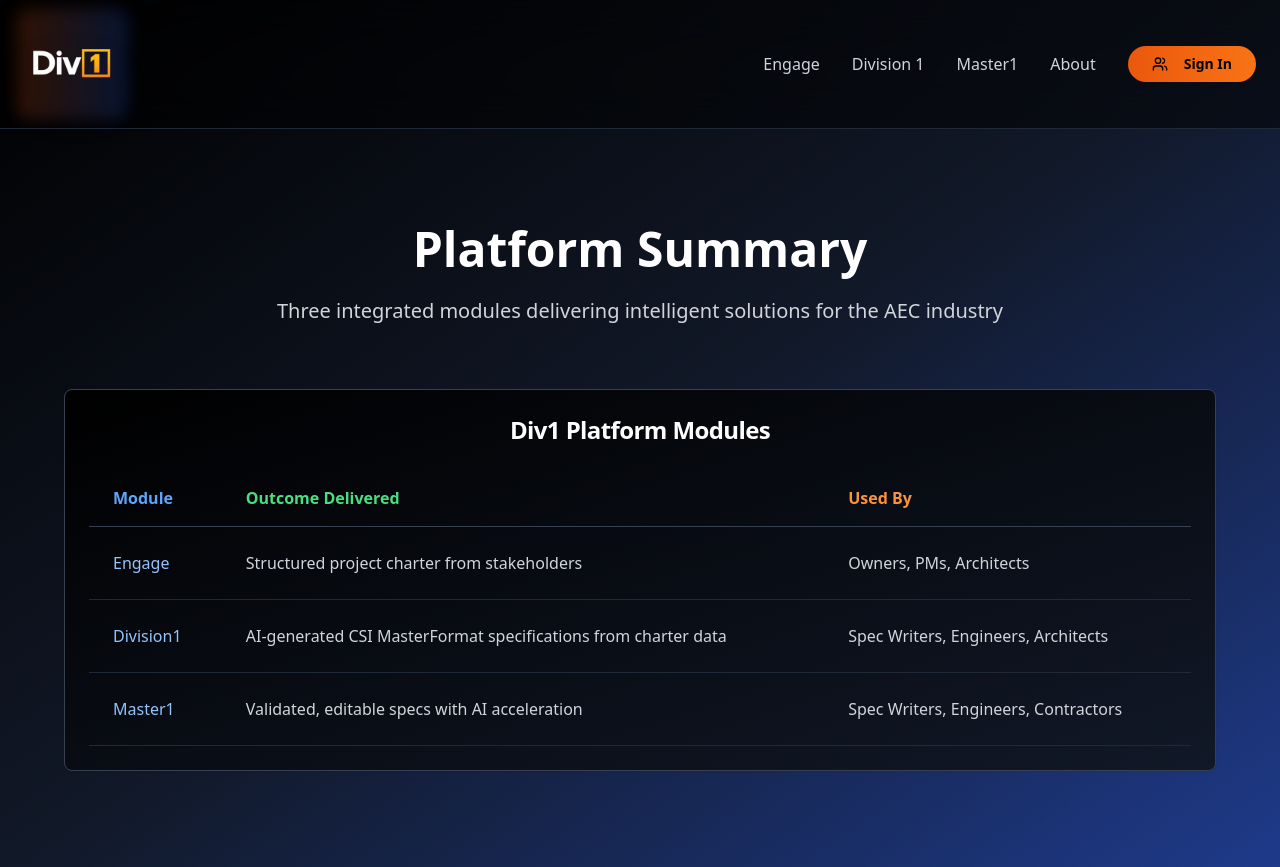
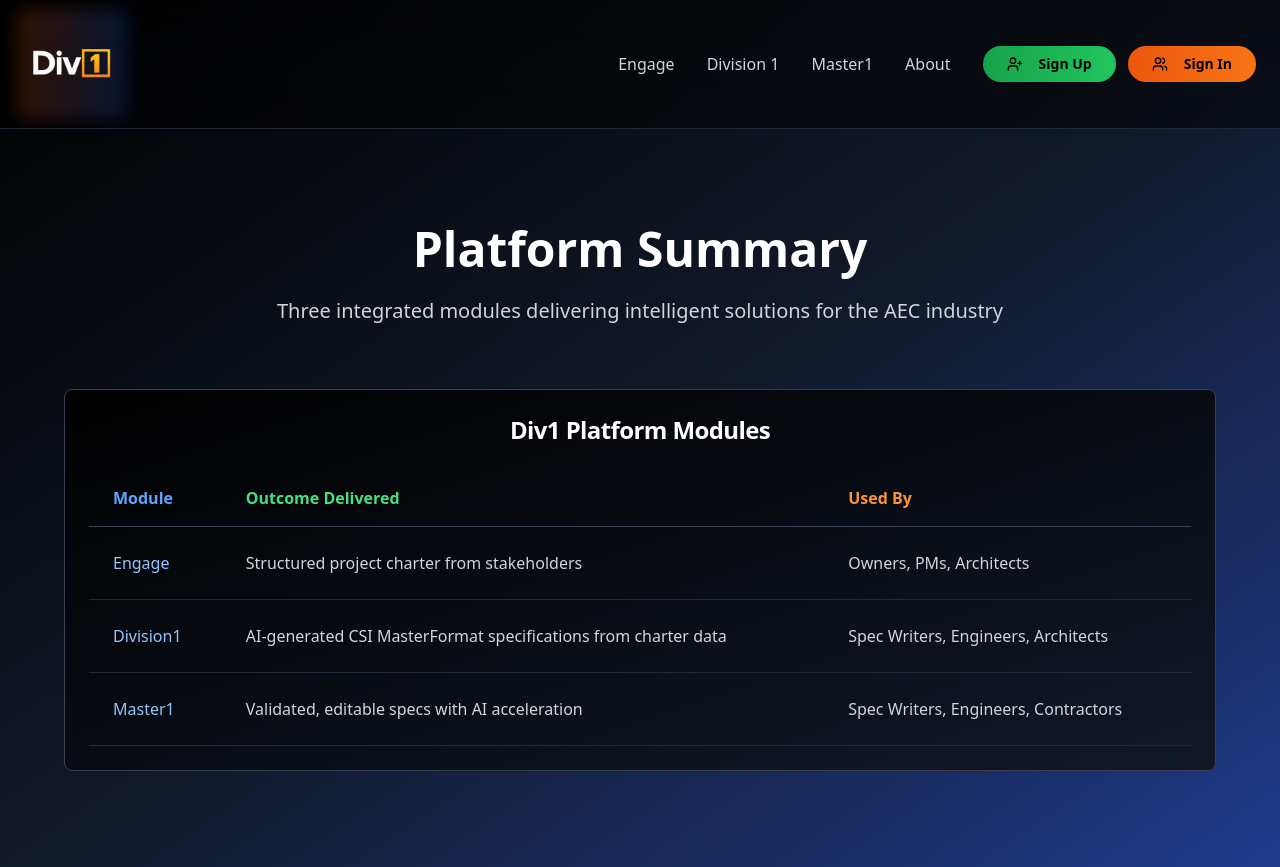
Before and after one commit to Tkenney207/div1-architect-ai-nexus, a React (Vite) app: page /about in a window 1280 px wide. Built offline with nearby package versions, Linux system fonts and the light colour scheme.

Commit message:
Add sign up button to navbar
Added a sign up button to the navbar that mimics the sign in button, but uses a green color scheme.

```diff
--- a/src/components/Header.tsx
+++ b/src/components/Header.tsx
@@ -6,7 +6,7 @@ import {
   DropdownMenuItem,
   DropdownMenuTrigger,
 } from "@/components/ui/dropdown-menu";
-import { Users, ChevronDown, Home } from "lucide-react";
+import { Users, ChevronDown, Home, UserPlus } from "lucide-react";
 import { Link } from "react-router-dom";
 import Div1Logo from "@/components/Div1Logo";
 
@@ -64,12 +64,20 @@ const Header = () => {
             <Link to="/about" className="text-gray-300 hover:text-white transition-colors font-medium">
               About
             </Link>
+            <div className="flex items-center space-x-3">
+              <Link to="/signup">
+                <Button size="sm" className="rounded-full px-6 bg-gradient-to-r from-green-600 to-green-500 hover:from-green-700 hover:to-green-600 border-0 font-semibold">
+                  <UserPlus className="h-4 w-4 mr-2" />
+                  Sign Up
+                </Button>
+              </Link>
               <Link to="/signin">
                 <Button size="sm" className="rounded-full px-6 bg-gradient-to-r from-orange-600 to-orange-500 hover:from-orange-700 hover:to-orange-600 border-0 font-semibold">
                   <Users className="h-4 w-4 mr-2" />
                   Sign In
                 </Button>
               </Link>
+            </div>
           </nav>
         </div>
       </div>
```
Lines whose indentation alone changed are shown as unchanged.
